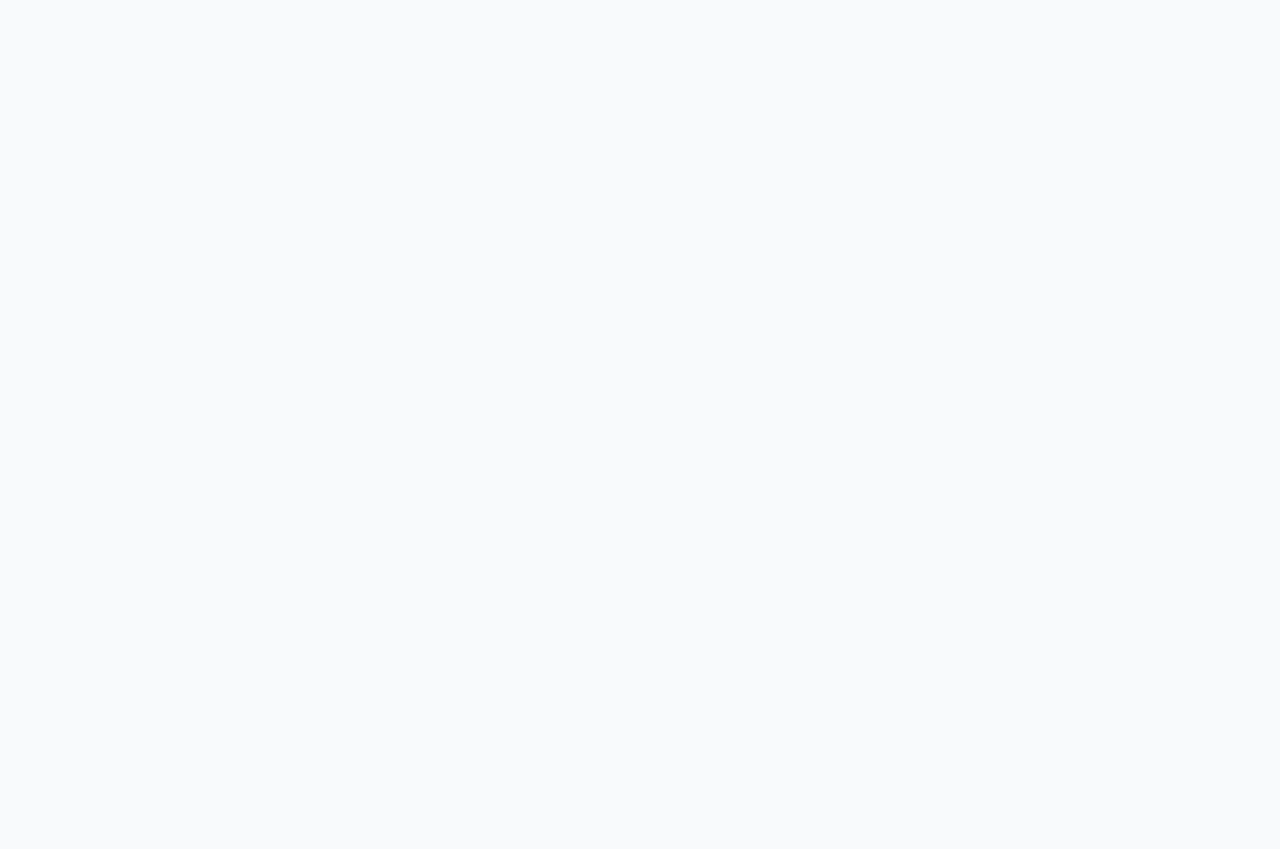
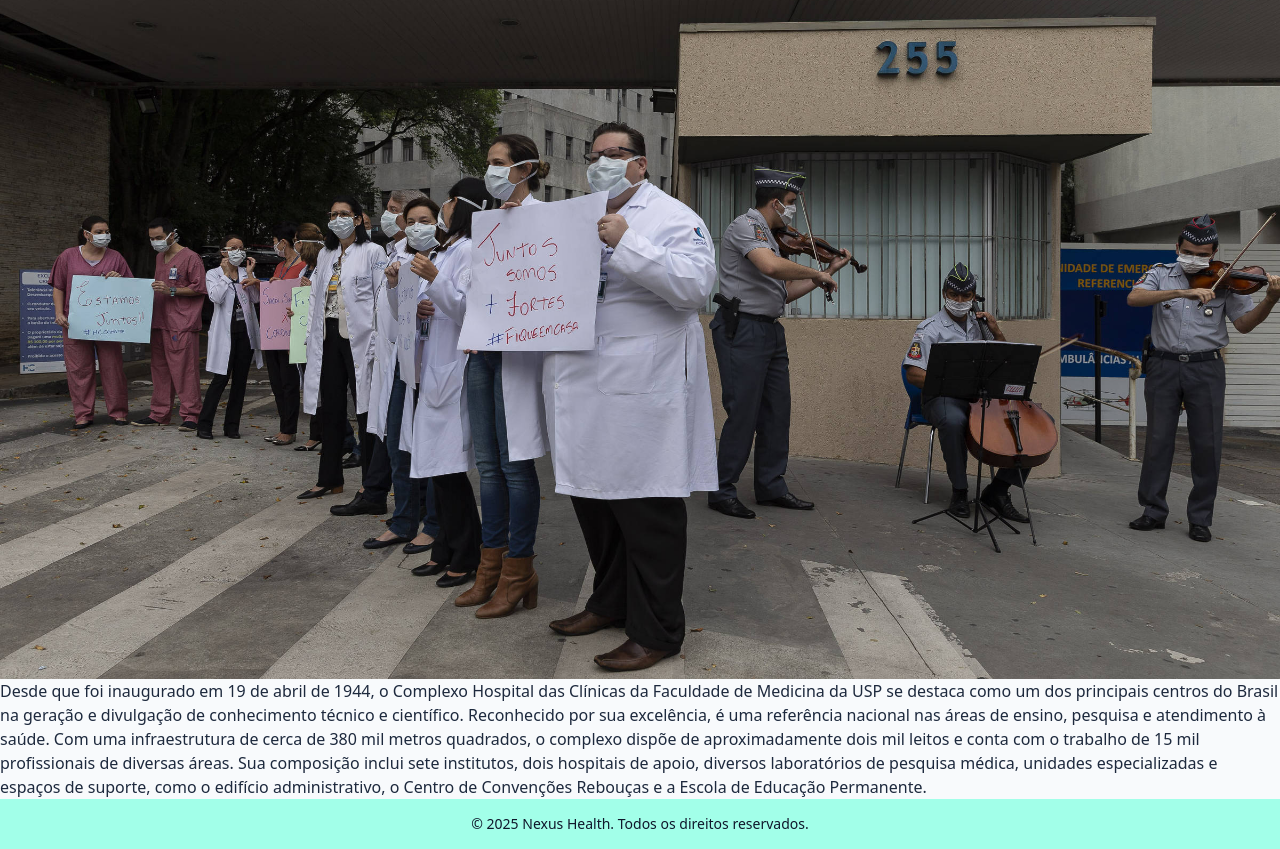
Before and after one commit to NexusHealth-1TDSPJ/frontend, a React (Vite) app in the folder nexushealth/: page /sobre in a window 1280 px wide. Shown: the part 973-1822 px from the top of the page. Before the commit the page ends 849 px from the top, so only its background shows below. Built offline with nearby package versions, Linux system fonts and the light colour scheme.

Commit message:
Adicionado o icone do site, termiando a pagina sobre com o restante das informacoes

```diff
--- a/nexushealth/index.html
+++ b/nexushealth/index.html
@@ -2,6 +2,7 @@
 <html lang="pt-BR">
   <head>
     <meta charset="UTF-8" />
+    <link rel="stylesheet" href="/nexushealth/src/img/favicon.jpg">
     <meta name="viewport" content="width=device-width, initial-scale=1.0" />
     <title>Nexus Health</title>
     <link rel="icon" type="image/png" href="./public/favicon.jpg" />
--- a/nexushealth/src/routes/sobre/index.tsx
+++ b/nexushealth/src/routes/sobre/index.tsx
@@ -1,4 +1,5 @@
 import Fachada from "../../img/fachada-hc.jpg";
+import Medico from "../../img/medicos-hc.jpg"
 
 export default function Sobre() {
     document.title = "Sobre - Nexus Health";
@@ -23,6 +24,20 @@ export default function Sobre() {
                     </p>
                 </div>
             </section>
+            <section>
+                <div>
+                    <img src={Medico} alt="Foto de Médicos do Hospital das Clínicas" />
+                    <p>Desde que foi inaugurado em 19 de abril de 1944, o Complexo Hospital das Clínicas da Faculdade de
+                        Medicina da USP se destaca como um dos principais centros do Brasil na geração e divulgação de
+                        conhecimento técnico e científico. Reconhecido por sua excelência, é uma referência nacional nas
+                        áreas de ensino, pesquisa e atendimento à saúde. Com uma infraestrutura de cerca de 380 mil
+                        metros quadrados, o complexo dispõe de aproximadamente dois mil leitos e conta com o trabalho de
+                        15 mil profissionais de diversas áreas. Sua composição inclui sete institutos, dois hospitais de
+                        apoio, diversos laboratórios de pesquisa médica, unidades especializadas e espaços de suporte,
+                        como o edifício administrativo, o Centro de Convenções Rebouças e a Escola de Educação
+                        Permanente.</p>
+                </div>
+            </section>
         </main>
     )
 }
```
